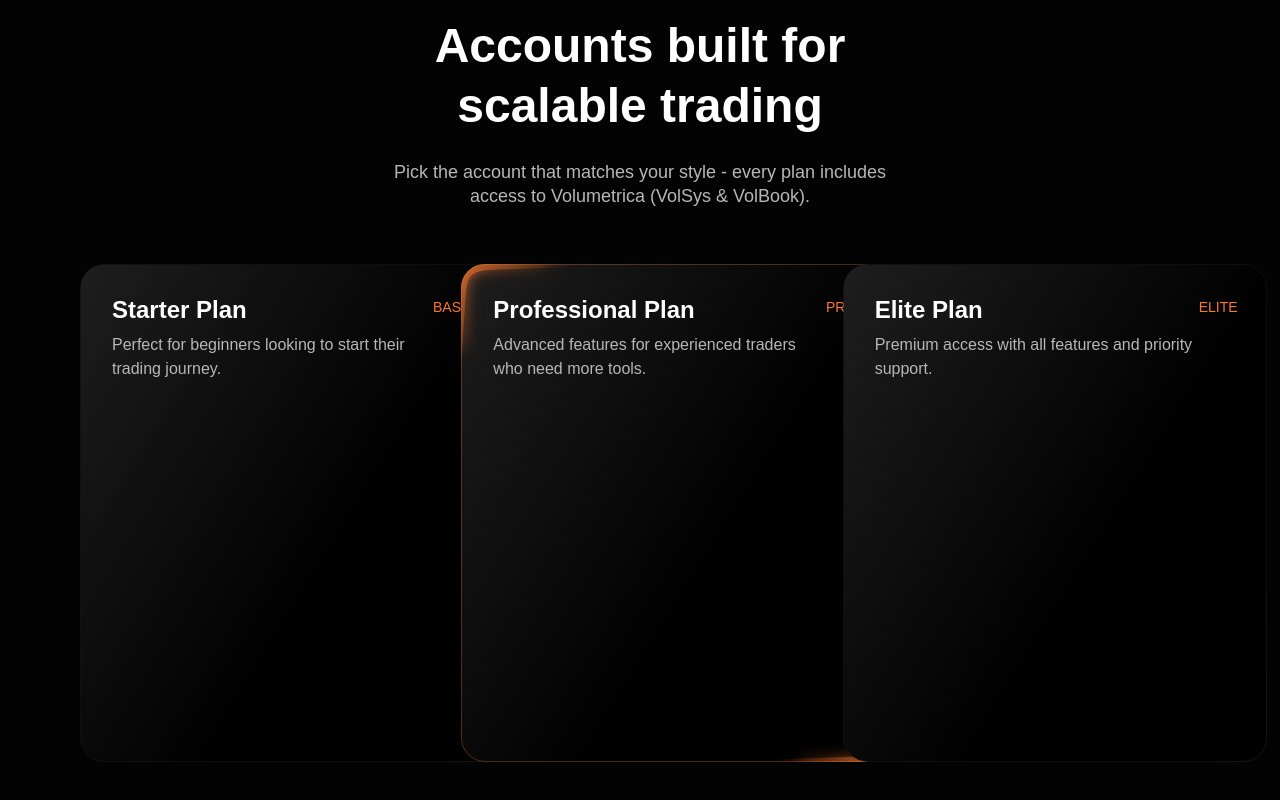
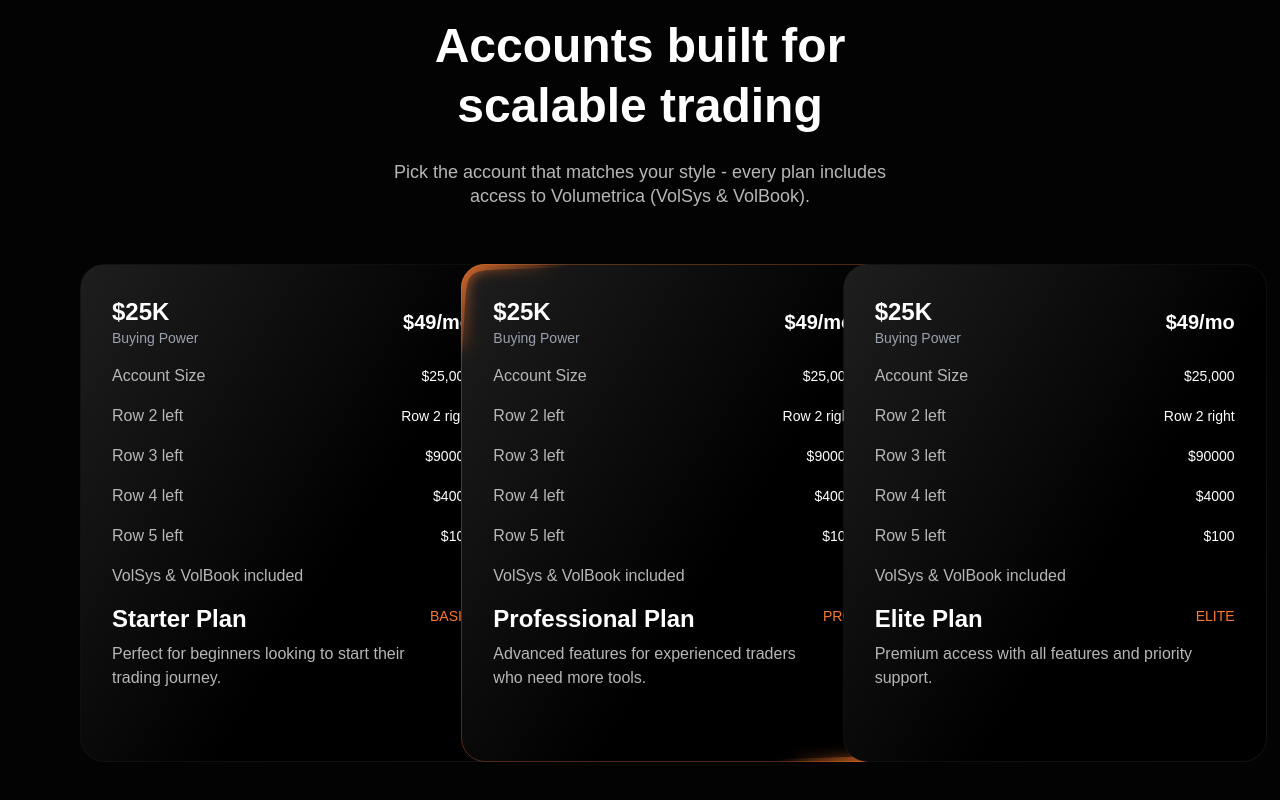
Before and after one commit to skomarfaruque/solo_clash-vercel, a Next.js app: page / in a window 1280 px wide. Shown: the part 2698-3498 px from the top of the page. Built offline with nearby package versions, Linux system fonts and the light colour scheme.

Commit message:
refactor: remove SubscriptionActiveCard component and replace with SubscriptionCard in Subscriptions

```diff
--- a/src/components/SubscriptionActiveCard.tsx
+++ /dev/null
@@ -1,50 +0,0 @@
-interface SubscriptionActiveCardProps {
-  readonly backgroundImage: string;
-  readonly step: string;
-  readonly title: string;
-  readonly description: string;
-}
-
-export default function SubscriptionActiveCard({
-  backgroundImage,
-  step,
-  title,
-  description,
-}: SubscriptionActiveCardProps) {
-  return (
-    <div
-      className="rounded-2xl hover:scale-105 transition relative"
-      style={{
-        width: "424px",
-        height: "498px",
-        backgroundImage: `url('/${backgroundImage}')`,
-        backgroundSize: "cover",
-        backgroundPosition: "center",
-        backgroundRepeat: "no-repeat",
-        paddingLeft: "32px",
-        paddingTop: "31px",
-        paddingRight: "29px",
-      }}
-    >
-      <div>
-        <div className="flex justify-between items-start mb-2">
-          <h3
-            className="font-semibold text-2xl leading-tight text-white text-left"
-            style={{ width: "326px" }}
-          >
-            {title}
-          </h3>
-          <span className="font-normal text-sm leading-6 uppercase text-[#FB782D]">
-            {step}
-          </span>
-        </div>
-        <p
-          className="font-normal text-base leading-6 text-left"
-          style={{ color: "#B7B7B7", width: "326px" }}
-        >
-          {description}
-        </p>
-      </div>
-    </div>
-  );
-}
--- a/src/components/SubscriptionCard.tsx
+++ b/src/components/SubscriptionCard.tsx
@@ -21,12 +21,81 @@ export default function SubscriptionCard({
         backgroundSize: "cover",
         backgroundPosition: "center",
         backgroundRepeat: "no-repeat",
-        paddingLeft: "32px",
-        paddingTop: "31px",
-        paddingRight: "29px",
+        padding: "32px",
       }}
     >
       <div>
+        {/* Pricing Header */}
+        <div className="flex justify-between items-center mb-4">
+          <div>
+            <div className="text-white text-2xl font-bold text-left">$25K</div>
+            <div className="text-gray-400 text-sm text-left">Buying Power</div>
+          </div>
+          <div className="text-white text-xl font-semibold text-left">
+            $49/mo
+          </div>
+        </div>
+
+        {/* Account Size Section */}
+        <div className="mb-4">
+          <div className="space-y-4">
+            <div className="flex justify-between items-center">
+              <span
+                className="font-normal text-base leading-6"
+                style={{ color: "#B7B7B7" }}
+              >
+                Account Size
+              </span>
+              <span className="text-white text-sm">$25,000</span>
+            </div>
+            <div className="flex justify-between items-center">
+              <span
+                className="font-normal text-base leading-6"
+                style={{ color: "#B7B7B7" }}
+              >
+                Row 2 left
+              </span>
+              <span className="text-white text-sm">Row 2 right</span>
+            </div>
+            <div className="flex justify-between items-center">
+              <span
+                className="font-normal text-base leading-6"
+                style={{ color: "#B7B7B7" }}
+              >
+                Row 3 left
+              </span>
+              <span className="text-white text-sm">$90000</span>
+            </div>
+            <div className="flex justify-between items-center">
+              <span
+                className="font-normal text-base leading-6"
+                style={{ color: "#B7B7B7" }}
+              >
+                Row 4 left
+              </span>
+              <span className="text-white text-sm">$4000</span>
+            </div>
+            <div className="flex justify-between items-center">
+              <span
+                className="font-normal text-base leading-6"
+                style={{ color: "#B7B7B7" }}
+              >
+                Row 5 left
+              </span>
+              <span className="text-white text-sm">$100</span>
+            </div>
+            <div className="flex justify-start items-center">
+              <span
+                className="font-normal text-base leading-6"
+                style={{ color: "#B7B7B7" }}
+              >
+                VolSys & VolBook included
+              </span>
+            </div>
+          </div>
+        </div>
+
+        {/* Title and Step */}
         <div className="flex justify-between items-start mb-2">
           <h3
             className="font-semibold text-2xl leading-tight text-white text-left"
--- a/src/components/Subscriptions.tsx
+++ b/src/components/Subscriptions.tsx
@@ -37,7 +37,7 @@ export default function Subscriptions() {
           />
 
           {/* Card 2 - Active */}
-          <SubscriptionActiveCard
+          <SubscriptionCard
             backgroundImage="subscription_active_bg.svg"
             step="Pro"
             title="Professional Plan"
```
